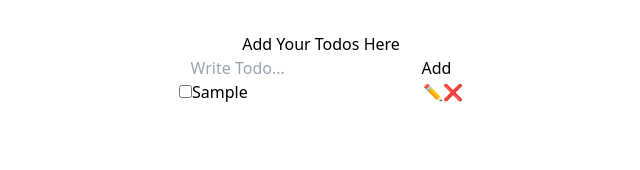
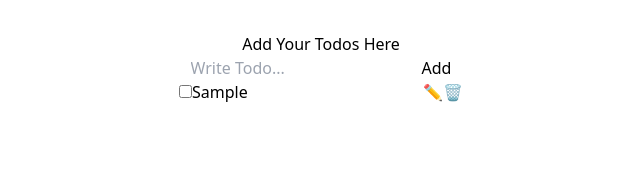
Before and after one commit to TuhinCodeCraft/TodoContext, a React (Vite) app: page / in a window 1280 px wide. Both pictures are taken after typing "Sample" into the empty fields and a click on the button "Add". Shown: the top 170 px of the page, without its empty margins (319-959 px from the left). Built offline with nearby package versions, Linux system fonts and the light colour scheme.

Commit message:
Fix localStorage bug and improve user experience in Todo App

```diff
--- a/src/App.jsx
+++ b/src/App.jsx
@@ -26,8 +26,8 @@ function App() {
   }
 
   useEffect(() => {
-    // const todos = JSON.parse(localStorage.getItem("todos"));
-    const todos = JSON.parse(localStorage.getItem("todos")) || []
+    const todos = JSON.parse(localStorage.getItem("todos"));
+    // const todos = JSON.parse(localStorage.getItem("todos")) || []
 
 
     if (todos && todos.length > 0) setTodos(todos);
--- a/src/components/TodoForm.jsx
+++ b/src/components/TodoForm.jsx
@@ -9,7 +9,7 @@ function TodoForm() {
       e.preventDefault()
 
       if (!todo){
-        alert("Please enter a todo")
+        alert("⚠️ Please enter a todo")
         return
       }
 
--- a/src/components/TodoItem.jsx
+++ b/src/components/TodoItem.jsx
@@ -56,7 +56,7 @@ function TodoItem({ todo }) {
                 className="inline-flex w-8 h-8 rounded-lg text-sm border border-black/10 justify-center items-center bg-gray-50 hover:bg-gray-100 shrink-0"
                 onClick={() => deleteTodo(todo.id)}
             >
-                ❌
+                🗑️
             </button>
         </div>
     );
```
